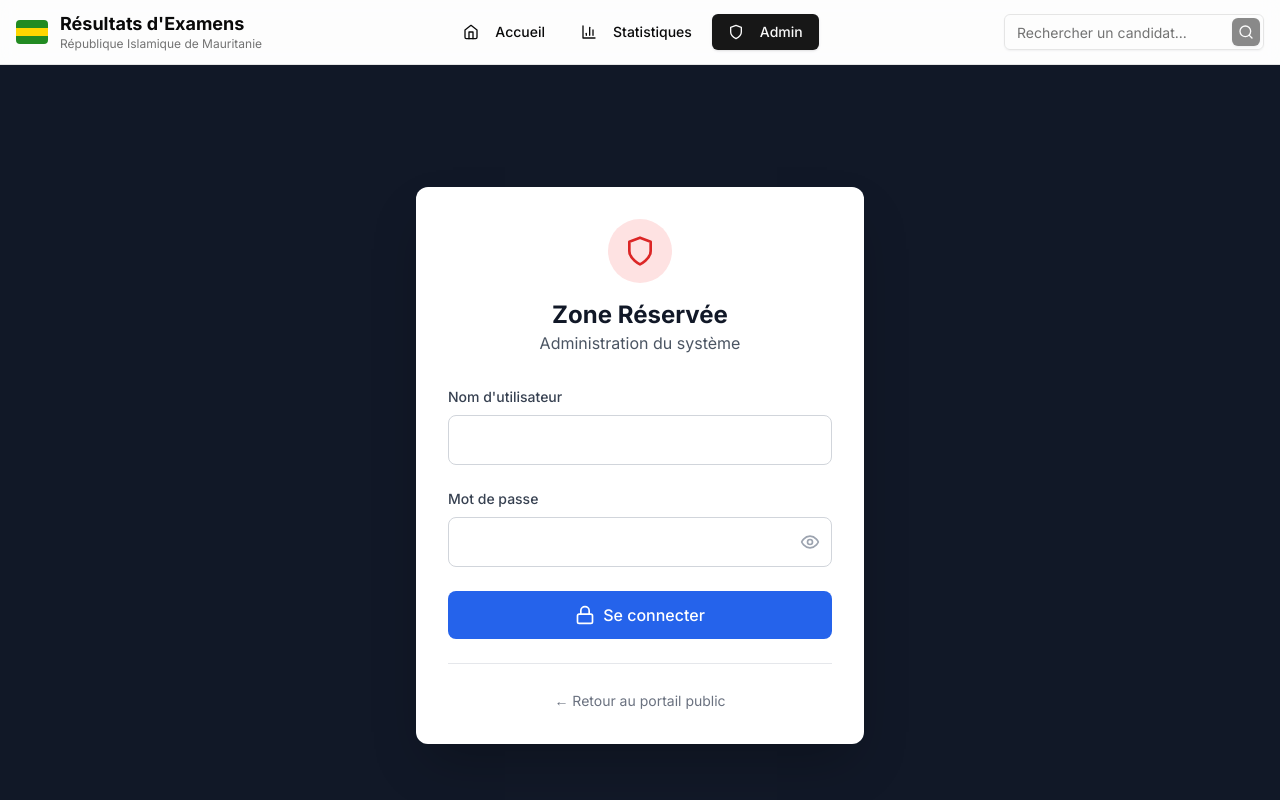
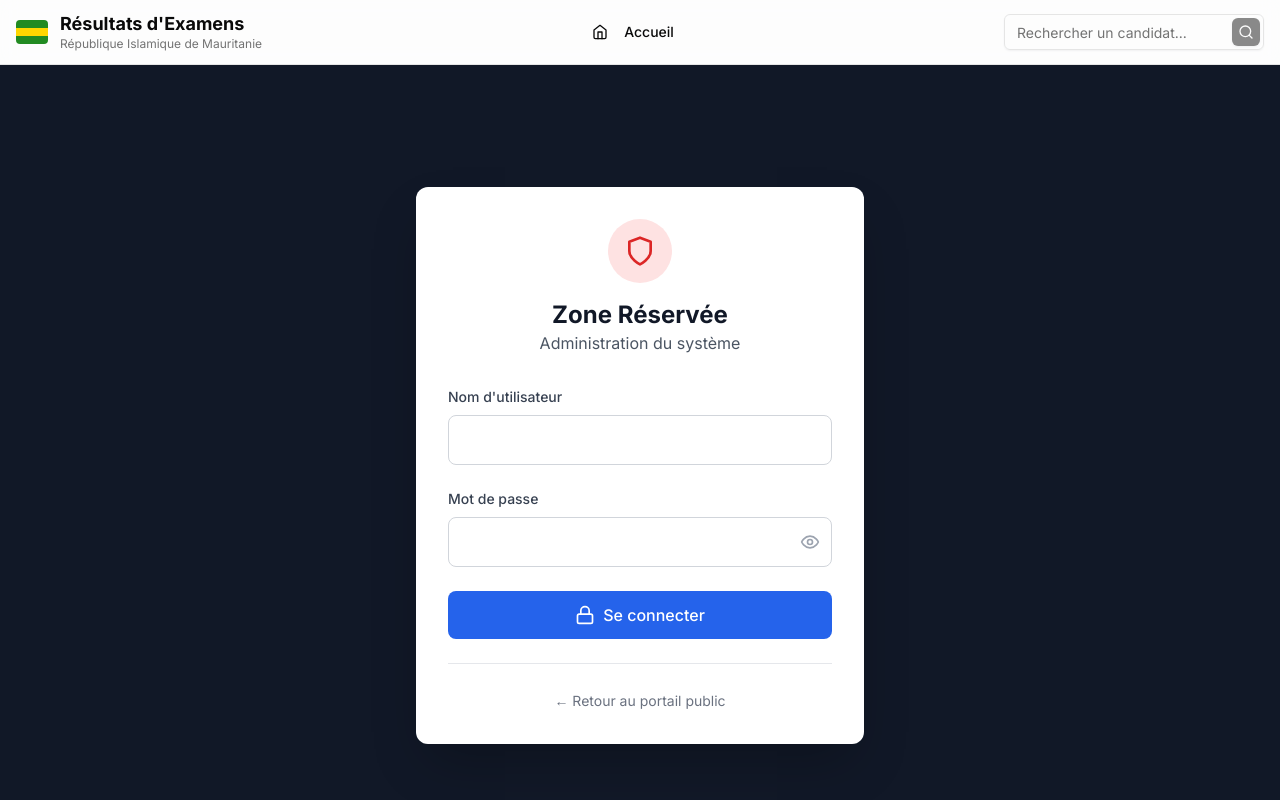
Before and after one commit to ahmed00078/mr-exams, a Next.js app in the folder frontend/: page /admin in a window 1280 px wide. Shown: the top 800 px of the page. Built offline with nearby package versions, Linux system fonts and the light colour scheme.

Commit message:
Just a little fixes

```diff
--- a/frontend/app/[exam]/page.tsx
+++ b/frontend/app/[exam]/page.tsx
@@ -165,14 +165,14 @@ export default function ExamPage() {
             <div className="border-b bg-card">
                 <div className="container mx-auto px-4 py-4">
                     <div className="flex items-center space-x-4">
-                        <Button
+                        {/* <Button
                             variant="ghost"
                             onClick={() => router.push('/')}
                             className="p-2"
                         >
                             <ArrowLeft className="w-4 h-4 mr-2" />
                             Accueil
-                        </Button>
+                        </Button> */}
 
                         <div className="flex items-center space-x-3">
                             <GraduationCap className="w-8 h-8 text-primary" />
--- a/frontend/app/[exam]/resultats/page.tsx
+++ b/frontend/app/[exam]/resultats/page.tsx
@@ -156,14 +156,14 @@ export default function ResultatsPage() {
             <div className="border-b bg-card">
                 <div className="container mx-auto px-4 py-4">
                     <div className="flex flex-col sm:flex-row sm:items-center gap-4">
-                        <Button
+                        {/* <Button
                             variant="ghost"
                             onClick={() => router.push(`/${examParam}`)}
                             className="self-start"
                         >
                             <ArrowLeft className="w-4 h-4 mr-2" />
                             Retour
-                        </Button>
+                        </Button> */}
                         <div className="flex items-center space-x-3 min-w-0 flex-1">
                             <GraduationCap className="w-6 sm:w-8 h-6 sm:h-8 text-primary flex-shrink-0" />
                             <div className="min-w-0">
--- a/frontend/components/Header.tsx
+++ b/frontend/components/Header.tsx
@@ -22,7 +22,6 @@ export default function Header() {
 
     const navigationItems = [
         { href: '/', label: 'Accueil', icon: Home },
-        { href: '/stats', label: 'Statistiques', icon: BarChart3 },
     ];
 
     // Fonction pour vérifier si un lien est actif
@@ -36,7 +35,7 @@ export default function Header() {
     // Gestion de la recherche rapide
     const handleQuickSearch = () => {
         if (searchTerm.trim()) {
-            window.location.href = `/search?nom=${encodeURIComponent(searchTerm)}`;
+            router.push(`/search?nom=${encodeURIComponent(searchTerm)}`);
         }
     };
 
@@ -84,21 +83,6 @@ export default function Header() {
                             );
                         })}
 
-                        {/* Lien Admin seulement si on est sur localhost ou dev */}
-                        {(typeof window !== 'undefined' &&
-                            (window.location.hostname === 'localhost' || process.env.NODE_ENV === 'development')
-                        ) && (
-                                <Button
-                                    asChild
-                                    variant={pathname === '/admin' ? "default" : "ghost"}
-                                    className="h-9"
-                                >
-                                    <Link href="/admin">
-                                        <Shield className="w-4 h-4 mr-2" />
-                                        Admin
-                                    </Link>
-                                </Button>
-                            )}
                     </nav>
 
                     {/* Recherche rapide desktop */}
@@ -205,9 +189,7 @@ export default function Header() {
                                             })}
 
                                             {/* Admin mobile */}
-                                            {(typeof window !== 'undefined' &&
-                                                (window.location.hostname === 'localhost' || process.env.NODE_ENV === 'development')
-                                            ) && (
+                                            {process.env.NODE_ENV === 'development' && (
                                                     <Button
                                                         asChild
                                                         variant={pathname === '/admin' ? "default" : "ghost"}
```
Also changed, not shown: 2 other files (tests, documents, lock files or other folders).
